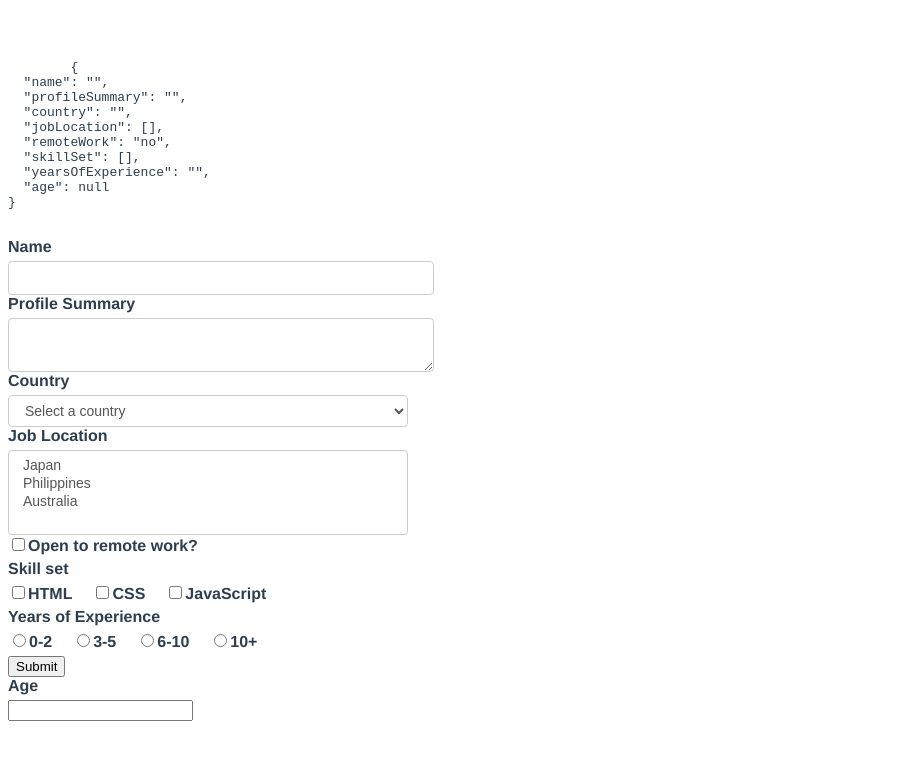
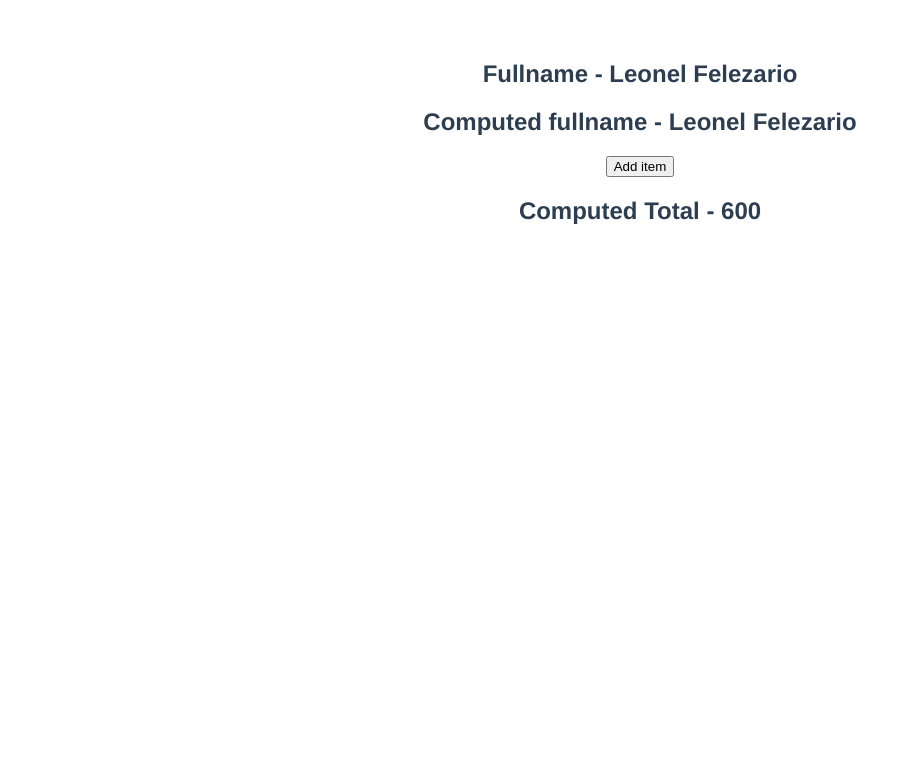
Before and after one commit to Daemusin12/vue-js, a Vue app in the folder hello-world/: page / in a window 1280 px wide. Shown: the top 760 px of the page, without its empty margins (0-911 px from the left). Built offline with nearby package versions, Linux system fonts and the light colour scheme.

Commit message:
Computed properties

```diff
--- /dev/null
+++ b/hello-world/src/ComputedPropertiesApp.vue
@@ -0,0 +1,55 @@
+<template>
+    <h2>Fullname - {{ firstName }} {{ lastName }}</h2>
+    <h2>Computed fullname - {{ fullName }}</h2>
+    <button @click="items.push({id: 4, title: 'Keyboard', price: 50})">Add item</button>
+    <h2>Computed Total - {{ total }}</h2>
+</template>
+
+<script>
+export default {
+    name: 'App',
+    data() {
+        return {
+            firstName: 'Leonel',
+            lastName: 'Felezario',
+            items: [
+                {
+                    id: 1,
+                    title: 'TV',
+                    price: 100,
+                },
+                {
+                    id: 2,
+                    title: 'Phone',
+                    price: 200,
+                },
+                {
+                    id: 3,
+                    title: 'Laptop',
+                    price: 300,
+                }
+            ]
+        };
+    },
+    methods: {},
+    computed: {
+        fullName() {
+            return `${this.firstName} ${this.lastName}`
+        },
+        total() {
+            return this.items.reduce((total, curr) => (total = total + curr.price), 0)
+        }
+    }
+}
+</script>
+
+<style>
+#app {
+  font-family: Avenir, Helvetica, Arial, sans-serif;
+  -webkit-font-smoothing: antialiased;
+  -moz-osx-font-smoothing: grayscale;
+  text-align: center;
+  color: #2c3e50;
+  margin-top: 60px;
+}
+</style>
--- a/hello-world/src/main.js
+++ b/hello-world/src/main.js
@@ -2,6 +2,7 @@
 // import App from './App.vue'
 // import MethodApp from './MethodApp.vue'
 // import EventhandlingApp from './EventHandlingApp.vue'
-import FormhandlingApp from './FormHandlingApp.vue'
+// import FormhandlingApp from './FormHandlingApp.vue'
+import ComputedPropertiesApp from './ComputedPropertiesApp.vue'
 
-createApp(FormhandlingApp).mount('#app')
+createApp(ComputedPropertiesApp).mount('#app')
```
